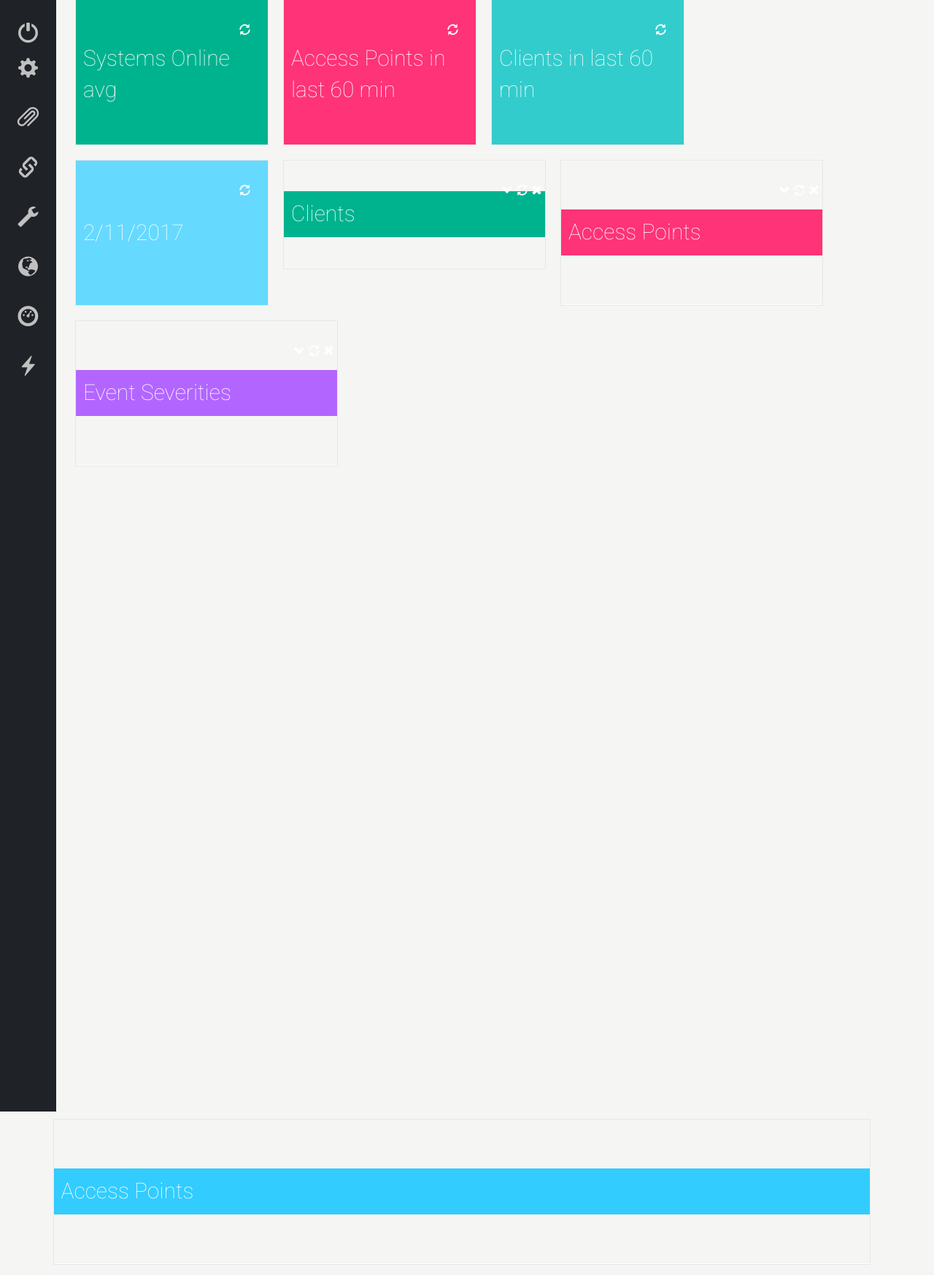
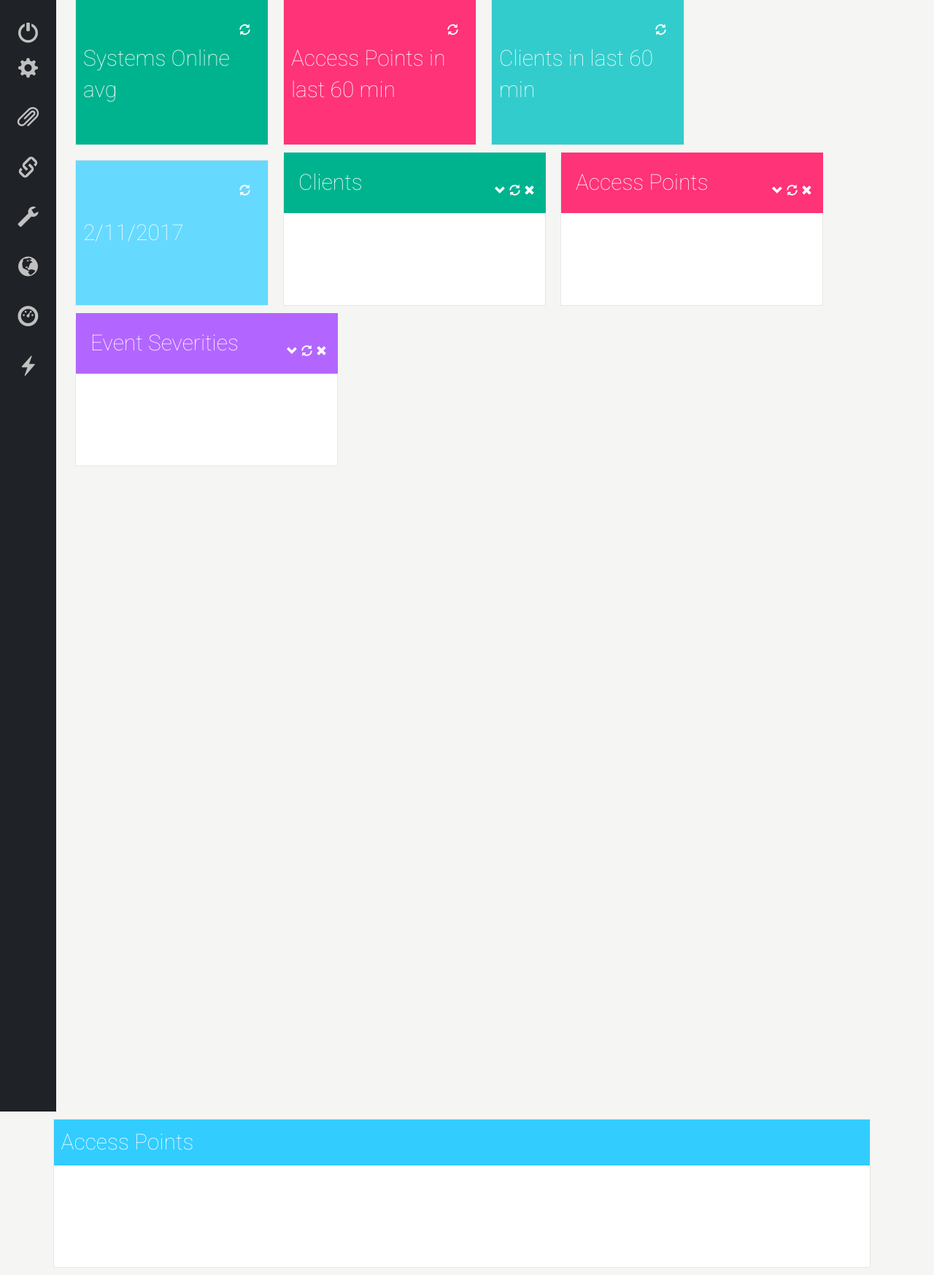
Before and after one commit to and1can/dashboard, a Flask app: page / in a window 1280 px wide. Shown: the part 127-1874 px from the top of the page at 73% size. Run offline with Flask 2, Linux system fonts and the light colour scheme; lists and menus that the app fills with data are empty; some libraries are stand-ins or nearby versions.

Commit message:
fixed the top and bottom of row 2 and row 3 panels where white background did not span entire box

```diff
--- a/static/styles.css
+++ b/static/styles.css
@@ -73,7 +73,7 @@ p, h1, h2, h3 {
 
 .panel-tablerow2 {
   border : 1px solid #E7e7e7;
-  height : 150px;
+  height : 200px;
   width : 100%;
 }
 
@@ -86,14 +86,17 @@ p, h1, h2, h3 {
 }
 
 .panel-tablerow2 th>div{
-  max-height : 150px;
+  max-height : 200px;
   overflow : hidden;
-  padding : 10px;
+  padding : 20px;
+  position: absolute;
+  top: 0px;
+  width: 94.5%;
 }
 .panel-tablerow2 .body>td>div{
   max-height : 150px;
   overflow : hidden;
-  padding : 10px;
+  padding : 100px;
 }
 
 
@@ -196,7 +199,7 @@ h1 {
 
 .t5head {
   background-color: #00b38f;
-  top: 0px;
+  top: 10px;
 }
 
 
@@ -218,4 +221,6 @@ h1 {
 
 .panelbody {
   background-color: white;
+  height: 140px;
+
 }
--- a/templates/index.html
+++ b/templates/index.html
@@ -134,7 +134,7 @@
   </div>
 
   <div class="panel-table-container col-lg-4 col-md-4 col-sm-4">
-  <table class="panel-table">
+  <table class="panel-tablerow2">
     <tbody><tr><th><div class="t6head"> Access Points <span class="gpanel glyphicon glyphicon-refresh" aria-hidden="true"></span><span class="gpanelrem glyphicon glyphicon-remove" aria-hidden="true"></span><span class="gpaneldown glyphicon glyphicon-chevron-down" aria-hidden="true"></span></div></th></tr>
     <tr class="panelbody"><td>  </td></tr>
 
@@ -142,7 +142,7 @@
   </div>
 
   <div class="panel-table-container col-lg-4 col-md-4 col-sm-4">
-  <table class="panel-table">
+  <table class="panel-tablerow2">
     <tbody><tr><th> <div class="t7head"> Event Severities<span class="gpanel glyphicon glyphicon-refresh" aria-hidden="true"></span><span class="gpanelrem glyphicon glyphicon-remove" aria-hidden="true"></span><span class="gpaneldown glyphicon glyphicon-chevron-down" aria-hidden="true"></span></div> </div> </th></tr>
     <tr class="panelbody"><td> <div>  </div></td></tr>
 
```
